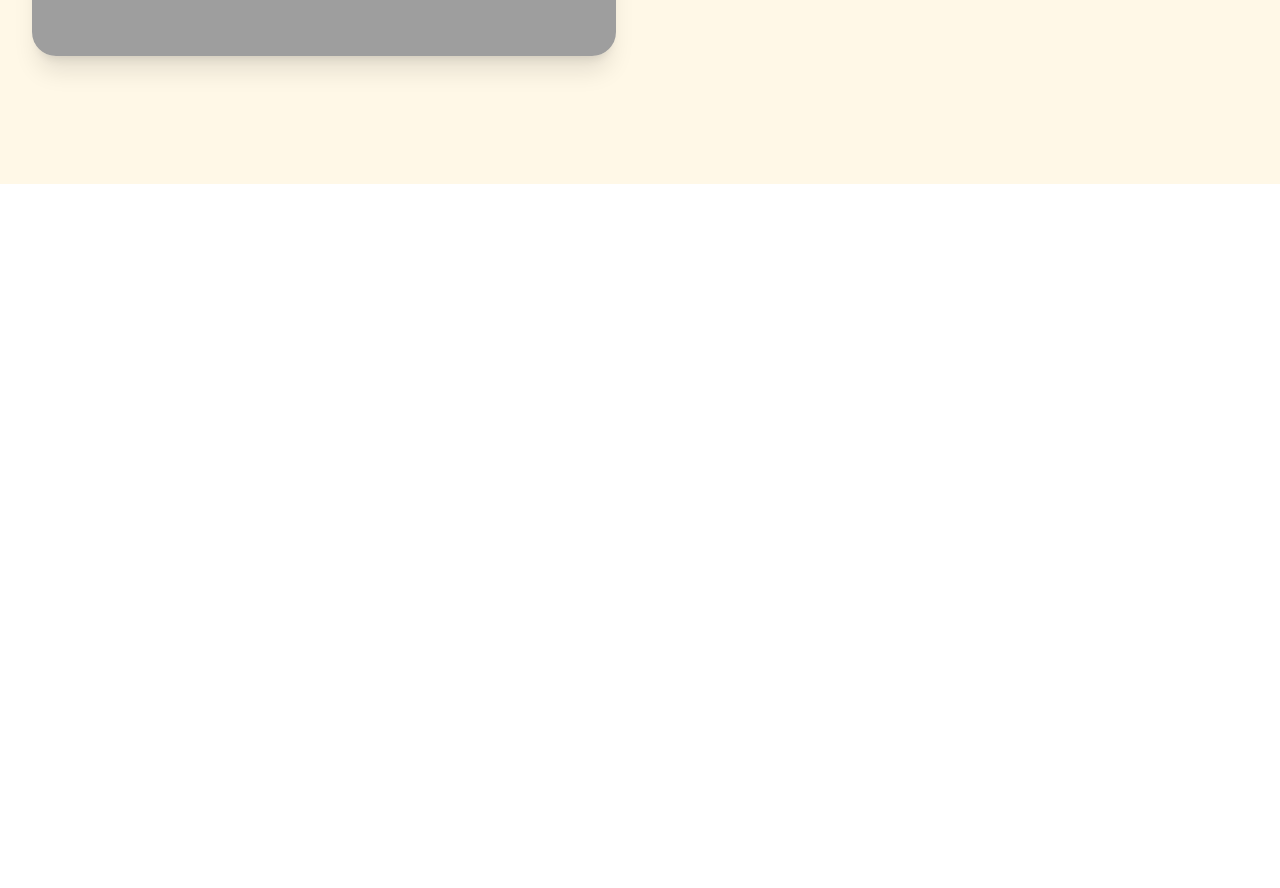
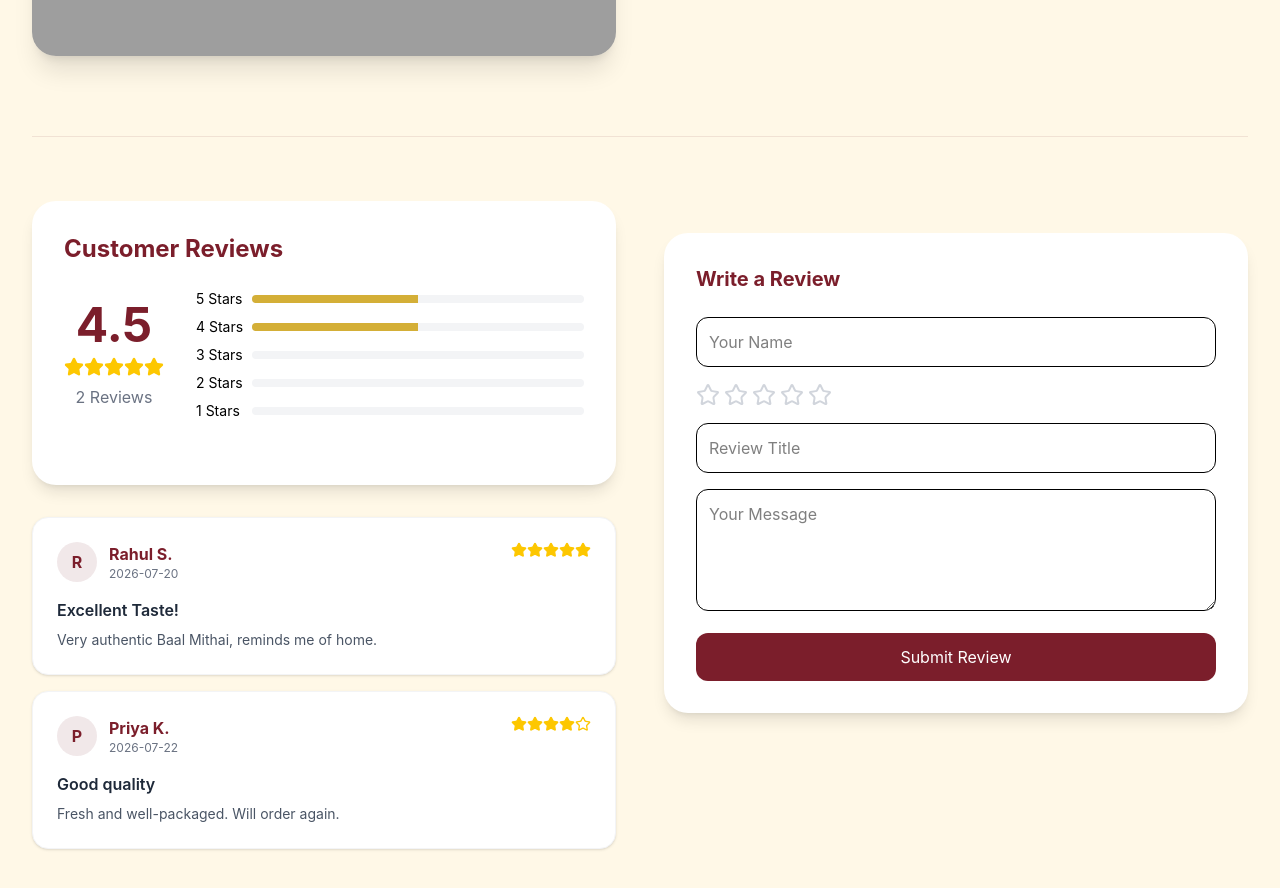
Before and after one commit to himani22122002-hue/chhimwal-sweets, a React (Vite) app in the folder client/: page /products/baal-mithai in a window 1280 px wide. Shown: the part 720-1608 px from the top of the page. Before the commit the page ends 904 px from the top, so only its background shows below. Built offline with nearby package versions, Linux system fonts and the light colour scheme; grey boxes are pictures that could not be loaded.

Commit message:
add product reviews and ratings

```diff
--- /dev/null
+++ b/client/src/components/reviews/RatingSummary.jsx
@@ -0,0 +1,41 @@
+import { Star } from "lucide-react";
+
+const RatingSummary = ({ reviews }) => {
+  const totalReviews = reviews.length;
+  const averageRating = totalReviews > 0
+    ? (reviews.reduce((acc, r) => acc + r.rating, 0) / totalReviews).toFixed(1)
+    : 0;
+
+  const getPercentage = (rating) => {
+    if (totalReviews === 0) return 0;
+    const count = reviews.filter((r) => Math.round(r.rating) === rating).length;
+    return (count / totalReviews) * 100;
+  };
+
+  return (
+    <div className="bg-white p-8 rounded-3xl shadow-lg">
+      <h2 className="text-2xl font-bold text-[#7B1E2B] mb-6">Customer Reviews</h2>
+      <div className="flex flex-col md:flex-row gap-8 items-center mb-8">
+        <div className="text-center">
+          <p className="text-5xl font-bold text-[#7B1E2B]">{averageRating}</p>
+          <div className="flex text-yellow-400 my-2">
+            {[...Array(5)].map((_, i) => <Star key={i} size={20} className={i < Math.round(averageRating) ? "fill-current" : ""} />)}
+          </div>
+          <p className="text-gray-500">{totalReviews} Reviews</p>
+        </div>
+        <div className="flex-1 w-full space-y-2">
+          {[5, 4, 3, 2, 1].map((rating) => (
+            <div key={rating} className="flex items-center gap-2">
+              <span className="text-sm w-12">{rating} Stars</span>
+              <div className="flex-1 h-2 bg-gray-100 rounded-full overflow-hidden">
+                <div className="h-full bg-[#D4AF37]" style={{ width: `${getPercentage(rating)}%` }} />
+              </div>
+            </div>
+          ))}
+        </div>
+      </div>
+    </div>
+  );
+};
+
+export default RatingSummary;
--- /dev/null
+++ b/client/src/components/reviews/ReviewCard.jsx
@@ -0,0 +1,27 @@
+import { motion } from "framer-motion";
+import { Star } from "lucide-react";
+
+const ReviewCard = ({ review }) => {
+  return (
+    <motion.div initial={{ opacity: 0, y: 10 }} animate={{ opacity: 1, y: 0 }} className="bg-white p-6 rounded-2xl shadow-sm border border-gray-100 mb-4">
+      <div className="flex justify-between items-start mb-4">
+        <div className="flex items-center gap-3">
+          <div className="w-10 h-10 bg-[#7B1E2B]/10 rounded-full flex items-center justify-center font-bold text-[#7B1E2B]">
+            {review.name.charAt(0)}
+          </div>
+          <div>
+            <h4 className="font-bold text-[#7B1E2B]">{review.name}</h4>
+            <p className="text-xs text-gray-500">{review.date}</p>
+          </div>
+        </div>
+        <div className="flex text-yellow-400">
+          {[...Array(5)].map((_, i) => <Star key={i} size={16} className={i < review.rating ? "fill-current" : ""} />)}
+        </div>
+      </div>
+      <h5 className="font-semibold text-gray-800 mb-2">{review.title}</h5>
+      <p className="text-gray-600 text-sm">{review.message}</p>
+    </motion.div>
+  );
+};
+
+export default ReviewCard;
--- /dev/null
+++ b/client/src/components/reviews/ReviewForm.jsx
@@ -0,0 +1,41 @@
+import { useState } from "react";
+import { Star } from "lucide-react";
+import { motion } from "framer-motion";
+
+const ReviewForm = ({ onAddReview }) => {
+  const [formData, setFormData] = useState({ name: "", rating: 0, title: "", message: "" });
+  const [submitted, setSubmitted] = useState(false);
+
+  const handleSubmit = (e) => {
+    e.preventDefault();
+    if (!formData.rating || !formData.name || !formData.title || !formData.message) return;
+
+    onAddReview({ ...formData, date: new Date().toLocaleDateString() });
+    setFormData({ name: "", rating: 0, title: "", message: "" });
+    setSubmitted(true);
+    setTimeout(() => setSubmitted(false), 3000);
+  };
+
+  return (
+    <div className="bg-white p-8 rounded-3xl shadow-lg mt-8">
+      <h3 className="text-xl font-bold text-[#7B1E2B] mb-6">Write a Review</h3>
+      {submitted ? (
+        <p className="text-green-600 font-semibold text-center py-4">Review submitted successfully!</p>
+      ) : (
+        <form onSubmit={handleSubmit} className="space-y-4">
+          <input type="text" placeholder="Your Name" value={formData.name} onChange={e => setFormData({...formData, name: e.target.value})} className="w-full p-3 rounded-xl border" required />
+          <div className="flex gap-1">
+            {[1, 2, 3, 4, 5].map(r => (
+              <Star key={r} size={24} className={`cursor-pointer ${r <= formData.rating ? "text-yellow-400 fill-current" : "text-gray-300"}`} onClick={() => setFormData({...formData, rating: r})} />
+            ))}
+          </div>
+          <input type="text" placeholder="Review Title" value={formData.title} onChange={e => setFormData({...formData, title: e.target.value})} className="w-full p-3 rounded-xl border" required />
+          <textarea placeholder="Your Message" value={formData.message} onChange={e => setFormData({...formData, message: e.target.value})} className="w-full p-3 rounded-xl border" rows="4" required />
+          <button type="submit" className="w-full bg-[#7B1E2B] text-white py-3 rounded-xl hover:bg-[#7B1E2B]/90">Submit Review</button>
+        </form>
+      )}
+    </div>
+  );
+};
+
+export default ReviewForm;
--- a/client/src/pages/ProductDetails.jsx
+++ b/client/src/pages/ProductDetails.jsx
@@ -1,10 +1,13 @@
-import React, { useState } from 'react';
+import React, { useState, useEffect } from 'react';
 import { useParams, Link } from 'react-router-dom';
 import { motion } from 'framer-motion';
 import { Star, Minus, Plus, ShoppingCart, Zap, Package, Truck, Award } from 'lucide-react';
 import { products } from '../data/products';
 import ProductCard from '../components/products/ProductCard';
 import { useCart } from '../context/CartContext';
+import RatingSummary from '../components/reviews/RatingSummary';
+import ReviewCard from '../components/reviews/ReviewCard';
+import ReviewForm from '../components/reviews/ReviewForm';
 
 const ProductDetails = () => {
   const { id } = useParams();
@@ -12,6 +15,22 @@ const ProductDetails = () => {
   const [selectedVariant, setSelectedVariant] = useState(product?.variants[0]);
   const [quantity, setQuantity] = useState(1);
   const { addToCart } = useCart();
+
+  const [reviews, setReviews] = useState(() => {
+    const saved = localStorage.getItem(`reviews-${id}`);
+    return saved ? JSON.parse(saved) : [
+      { id: 1, name: "Rahul S.", rating: 5, date: "2026-07-20", title: "Excellent Taste!", message: "Very authentic Baal Mithai, reminds me of home." },
+      { id: 2, name: "Priya K.", rating: 4, date: "2026-07-22", title: "Good quality", message: "Fresh and well-packaged. Will order again." }
+    ];
+  });
+
+  useEffect(() => {
+    localStorage.setItem(`reviews-${id}`, JSON.stringify(reviews));
+  }, [reviews, id]);
+
+  const handleAddReview = (newReview) => {
+    setReviews([ { id: Date.now(), ...newReview }, ...reviews ]);
+  };
 
   if (!product) {
     return (
@@ -109,9 +128,22 @@ const ProductDetails = () => {
           </motion.div>
         </div>
 
+        {/* Reviews Section */}
+        <div className="border-t border-[#7B1E2B]/10 pt-16 grid grid-cols-1 lg:grid-cols-2 gap-12">
+            <div>
+                <RatingSummary reviews={reviews} />
+                <div className="mt-8">
+                    {reviews.map(r => <ReviewCard key={r.id} review={r} />)}
+                </div>
+            </div>
+            <div>
+                <ReviewForm onAddReview={handleAddReview} />
+            </div>
+        </div>
+
         {/* Related Products */}
         {relatedProducts.length > 0 && (
-          <div className="border-t border-[#7B1E2B]/10 pt-16">
+          <div className="border-t border-[#7B1E2B]/10 pt-16 mt-16">
             <h2 className="text-3xl font-extrabold text-[#7B1E2B] mb-10 text-center">You May Also Like</h2>
             <motion.div
               className="flex gap-6 overflow-x-auto pb-6 snap-x scrollbar-hide"
```
